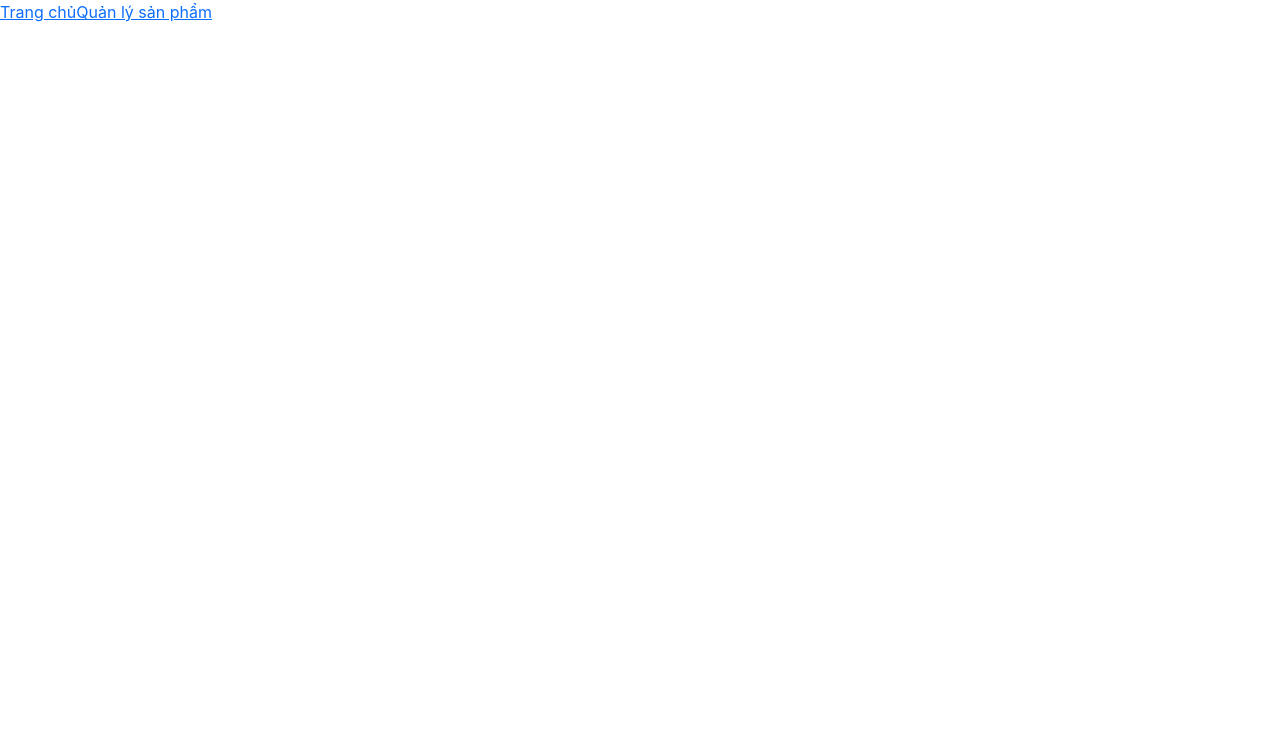
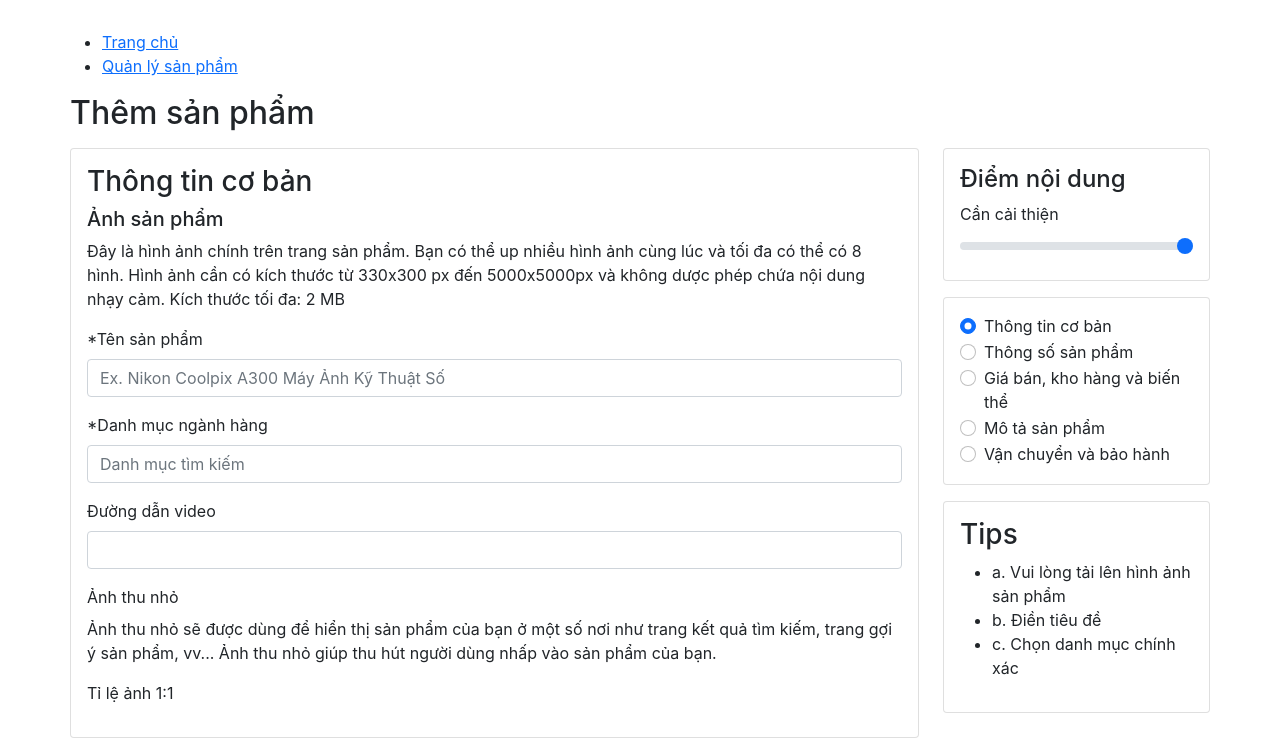
Before and after one commit to hathuytien/azshops-reactjs, a React (Create React App) app: page / in a window 1280 px wide. Shown: the top 752 px of the page. Built offline with nearby package versions, Linux system fonts and the light colour scheme.

Commit message:
update router v6

```diff
--- a/public/index.html
+++ b/public/index.html
@@ -24,7 +24,7 @@
       work correctly both with client-side routing and a non-root public URL.
       Learn how to configure a non-root public URL by running `npm run build`.
     -->
-    <link href="%PUBLIC_URL%/css/bootstrap.min.css" rel="stylesheet" integrity="sha384-EVSTQN3/azprG1Anm3QDgpJLIm9Nao0Yz1ztcQTwFspd3yD65VohhpuuCOmLASjC" crossorigin="anonymous">
+    <link href="%PUBLIC_URL%/css/bootstrap.min.css" rel="stylesheet">
     <link href="%PUBLIC_URL%/css/style.css" rel="stylesheet" crossorigin="anonymous">
     <link rel="stylesheet" href="%PUBLIC_URL%/css/bootstrap-icons.css">
     <title>React App</title>
@@ -42,6 +42,6 @@
       To begin the development, run `npm start` or `yarn start`.
       To create a production bundle, use `npm run build` or `yarn build`.
     -->
-    <script src="%PUBLIC_URL%/js/bootstrap.bundle.min.js" integrity="sha384-MrcW6ZMFYlzcLA8Nl+NtUVF0sA7MsXsP1UyJoMp4YLEuNSfAP+JcXn/tWtIaxVXM" crossorigin="anonymous"></script>
+    <script src="%PUBLIC_URL%/js/bootstrap.bundle.min.js"></script>
   </body>
 </html>
--- a/src/App.js
+++ b/src/App.js
@@ -1,9 +1,7 @@
 import React from 'react';
 import Demo from './Component/Demo';
 import AddNew from './Component/AddNew';
-import Direction from './Router/Direction';
-import Nav from './Component/Nav';
-import {BrowserRouter as Router, Switch, Route, Link} from "react-router-dom";
+import { Routes, Route} from "react-router-dom";
 
 class App extends React.Component {
   constructor(props) {
@@ -15,12 +13,10 @@ class App extends React.Component {
   }
   render() {
     return (
-      <Router>
-        <div>
-          <Nav/>
-            <Direction/>
-        </div>
-      </Router>
+      <Routes>
+        <Route path="/" element={<AddNew />} />
+        <Route path="demo" element={<Demo />} />
+      </Routes>
     );
   }
 }
--- a/src/Component/AddNew.js
+++ b/src/Component/AddNew.js
@@ -1,4 +1,5 @@
 import React from 'react';
+import Direction from '../Router/Direction';
 
 function AddNew() {
   return (
@@ -12,6 +13,7 @@ function AddNew() {
       </nav>
       <Link to="/">AddNew</Link>
       <Link to="/demo">Demo</Link>*/}
+      <Direction/>
       <h2 className='mb-3'>Thêm sản phẩm</h2>
       <div className='row'>
         <div className='col-md-9 col-sm-12'>
--- a/src/Component/Demo.js
+++ b/src/Component/Demo.js
@@ -5,6 +5,7 @@ import Control from './Control';
 import Form from './Form';
 import List from './List';
 import {filter, includes, orderBy as funcOrderBy, remove, reject} from 'lodash';
+import Direction from '../Router/Direction';
 import { v4 as uuidv4 } from 'uuid';
 import axios from 'axios';
 //const uuidv4 = require('uuid/v4');
@@ -150,6 +151,7 @@ class Demo extends React.Component {
     }
     return (
       <div className="container">
+        <Direction/>
         <Title/>
         <hr/>
         <Control
--- a/src/Router/Direction.js
+++ b/src/Router/Direction.js
@@ -1,7 +1,5 @@
 import React from 'react';
 import {BrowserRouter as Router, Switch, Route, Link} from "react-router-dom";
-import AddNew from '../Component/AddNew';
-import Demo from '../Component/Demo';
 
 class Direction extends React.Component {
   constructor(props) {
@@ -14,10 +12,10 @@ class Direction extends React.Component {
   render() {
     return (
       <div>
-          {/* <ul>
-            <li><Route exact path="/" Component={AddNew}>Trang chủ</Route></li>
-            <li><Route path="/demo" Component={Demo}>Quản lý sản phẩm</Route></li>
-          </ul> */}
+          <ul>
+            <li><Link  to="/">Trang chủ</Link></li>
+            <li><Link  to="/demo">Quản lý sản phẩm</Link></li>
+          </ul>
       </div>
     );
   }
--- a/src/index.js
+++ b/src/index.js
@@ -3,11 +3,14 @@ import ReactDOM from 'react-dom/client';
 import './index.css';
 import App from './App';
 import reportWebVitals from './reportWebVitals';
+import { BrowserRouter } from "react-router-dom";
 
 const root = ReactDOM.createRoot(document.getElementById('root'));
 root.render(
   <React.StrictMode>
-    <App />
+    <BrowserRouter>
+      <App />
+    </BrowserRouter>
   </React.StrictMode>
 );
 
```
Also changed, not shown: src/pages/QuanLySanPham/index.jsx (added), src/pages/ThemMoi/index.jsx (added), 2 other files (tests, documents, lock files or other folders).
